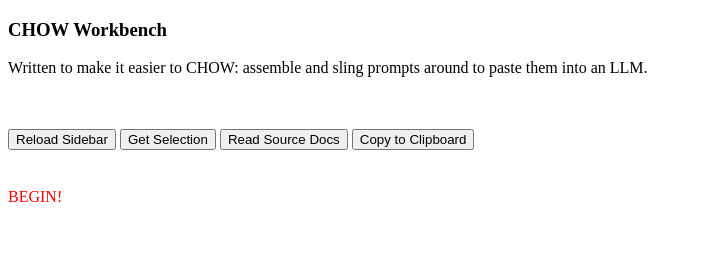
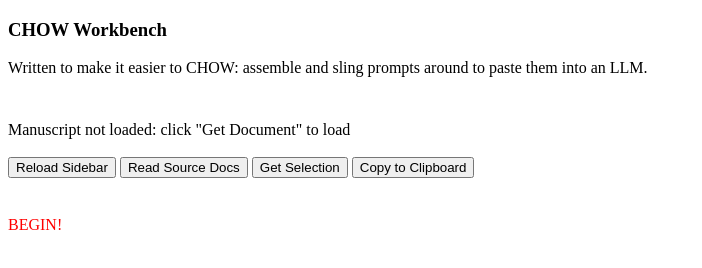
Before and after one commit to realgenekim/chow-google-docs-addon, a plain HTML site: page sidebar.html in a window 1280 px wide. Shown: the whole page, without its empty margins (0-702 px from the left). Drawn offline with Linux system fonts and the light colour scheme.

Commit message:
Update sidebar.html to enhance UI and functionality
- Removed additional line breaks for cleaner layout
- Added a new div for displaying manuscript context with a default message
- Adjusted message on success handler to update manuscript context with word count instead of selected text area
- Improved debug message to clarify expected loading time for getDoc function

This commit aims to improve user experience by providing clearer feedback and a more organized layout in the sidebar.

```diff
--- a/sidebar.html
+++ b/sidebar.html
@@ -9,12 +9,17 @@
   <body>
     <h3>CHOW Workbench</h3>
     <p>Written to make it easier to CHOW: assemble and sling prompts around to paste them into an LLM.</p>
-        <br><br>
+        <br>
+
+    <div id="selected-text" style="margin-top: 10px; white-space: pre-wrap;"></div>
+    <div id="manuscript-context" style="margin-top: 10px; white-space: pre-wrap;">Manuscript not loaded: click "Get Document" to load</div>
+
+    <br>
+
     <button onclick="reloadSidebar()">Reload Sidebar</button>
+    <button onclick="getDoc()">Read Source Docs</button>
     <button onclick="getSelection2()">Get Selection</button>
-    <button onclick="getDoc()">Read Source Docs</button>
     <button onclick="copyToClipboard()">Copy to Clipboard</button>
-    <div id="selected-text" style="margin-top: 10px; white-space: pre-wrap;"></div>
     <div id="debug" style="margin-top: 20px; color: red;"></div>
   </body>
 </html>
@@ -46,13 +51,13 @@
     google.script.run
       .withSuccessHandler(function(content) {
         const wordCount = content.trim().split(/\s+/).length;
-        document.getElementById('selected-text').innerHTML = `Word count: ${wordCount}`;
+        document.getElementById('manuscript-context').innerHTML = `Word count: ${wordCount}`;
       })
       .withFailureHandler(function(error) {
         document.getElementById('debug').innerHTML += '<br>Error: ' + error;
       })
       .getDoc();
-      document.getElementById('debug').innerHTML += '<br>getDoc returned!';
+      document.getElementById('debug').innerHTML += '<br>getDoc returned (takes about 10s to finish loading)!';
   }
   function reloadSidebar() {
     google.script.run.triggerSidebarReload();  // Calls the function in Apps Script
```
